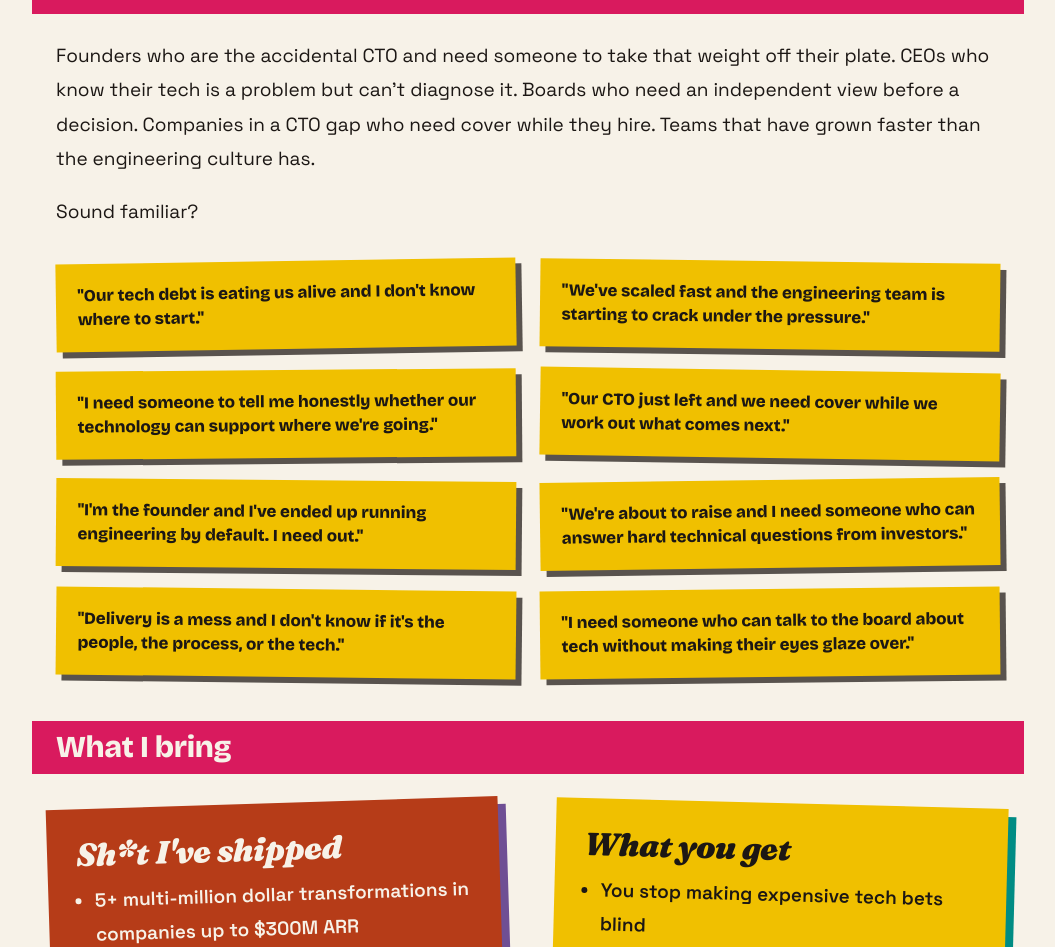
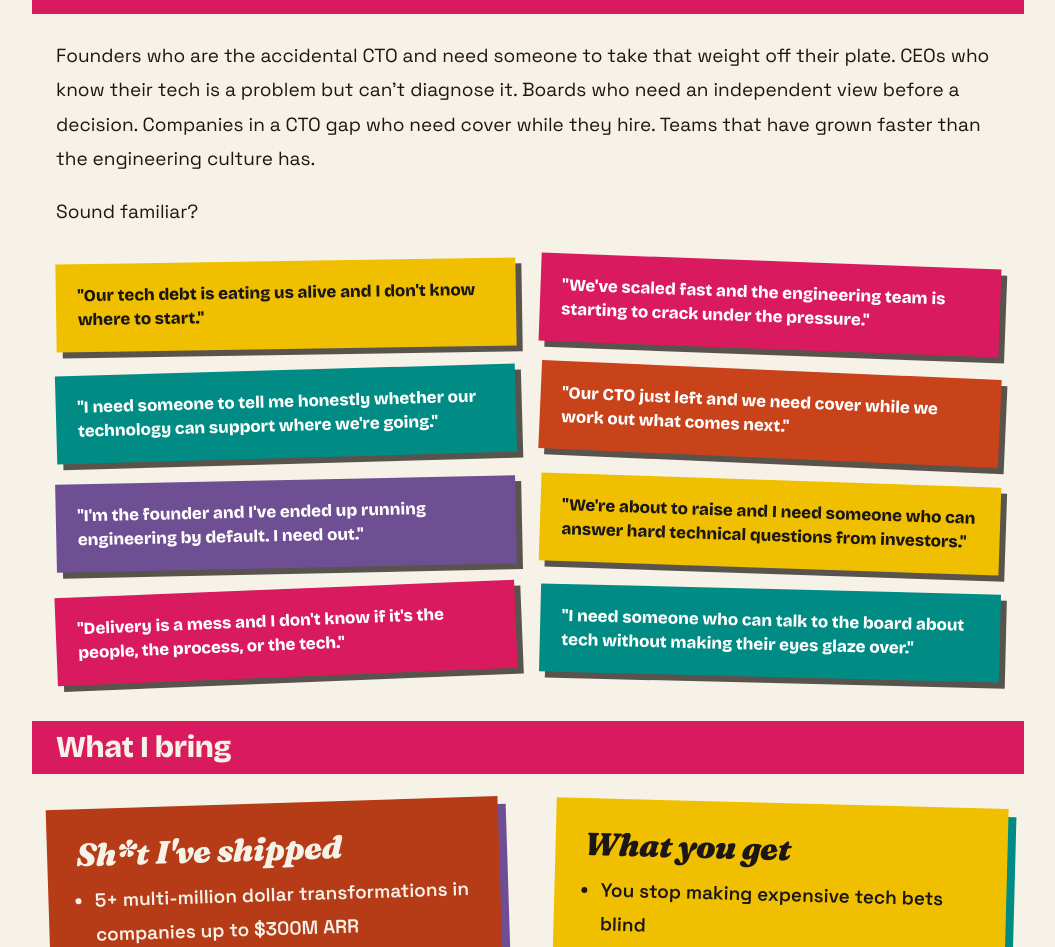
Before and after one commit to outragedpinkracoon/outragedpinkracoon.github.io, a Jekyll site: the page built from pages/fractional-cto.md, in a window 1280 px wide. Shown: the part 1145-2092 px from the top of the page, without its empty margins (112-1167 px from the left). Built offline with Jekyll 4.4.1, drawn with Linux system fonts in a browser that asks for light colours; comment, search, counter and statistics services are not loaded.

Commit message:
fixes broken thing and changes quote wall colours

```diff
--- a/_sass/main.scss
+++ b/_sass/main.scss
@@ -1285,39 +1285,36 @@ $_card-rotations:  -1.8deg,   1.5deg,   -1.2deg,   2deg;
   box-shadow: 6px 6px 0 rgba($ink, 0.72);
   transform: rotate(-0.9deg);
   transition: transform 0.18s ease, box-shadow 0.18s ease;
-
-  &:nth-child(2) {
-    transform: rotate(0.7deg);
-  }
-
-  &:nth-child(3) {
-    transform: rotate(-0.45deg);
-  }
-
-  &:nth-child(4) {
-    transform: rotate(0.85deg);
-  }
-
-  &:nth-child(5) {
-    transform: rotate(0.5deg);
-  }
-
-  &:nth-child(6) {
-    transform: rotate(-0.75deg);
-  }
-
-  &:nth-child(7) {
-    transform: rotate(0.65deg);
-  }
-
-  &:nth-child(8) {
-    transform: rotate(-0.6deg);
-  }
+  cursor: default;
+
+  // Colour rotation
+  &:nth-child(2)  { background: $magenta;  color: white; }
+  &:nth-child(3)  { background: $teal;     color: white; }
+  &:nth-child(4)  { background: $orange;   color: white; }
+  &:nth-child(5)  { background: $lavender; color: white; }
+  &:nth-child(6)  { background: $yellow;   color: $ink;  }
+  &:nth-child(7)  { background: $magenta;  color: white; }
+  &:nth-child(8)  { background: $teal;     color: white; }
+  &:nth-child(9)  { background: $orange;   color: white; }
+  &:nth-child(10) { background: $lavender; color: white; }
+
+
+  // Tilt variation
+  &:nth-child(2)  { transform: rotate(2.1deg); }
+  &:nth-child(3)  { transform: rotate(-1.6deg); }
+  &:nth-child(4)  { transform: rotate(2.5deg); }
+  &:nth-child(5)  { transform: rotate(-1.2deg); }
+  &:nth-child(6)  { transform: rotate(1.9deg); }
+  &:nth-child(7)  { transform: rotate(-2.3deg); }
+  &:nth-child(8)  { transform: rotate(1.4deg); }
+  &:nth-child(9)  { transform: rotate(-2deg); }
+  &:nth-child(10) { transform: rotate(1.7deg); }
 
   @media (max-width: 640px) {
-    transform: rotate(-0.45deg);
-
-    &:nth-child(even) { transform: rotate(0.45deg); }
+    transform: rotate(-1deg);
+    padding: 1.25rem 1.35rem;
+
+    &:nth-child(even) { transform: rotate(1deg); }
   }
 
   &:hover {
@@ -1332,6 +1329,7 @@ $_card-rotations:  -1.8deg,   1.5deg,   -1.2deg,   2deg;
     background: transparent;
     box-shadow: none;
     clear: none;
+    color: inherit;
     font-family: $font-primary;
     font-size: 1.05rem;
     font-style: normal;
```
Also changed, not shown: pages/coaching-founders.md (+1 -1 lines), pages/coaching-managers.md (+9 -6 lines), .claude/settings.local.json, 1 other file.
